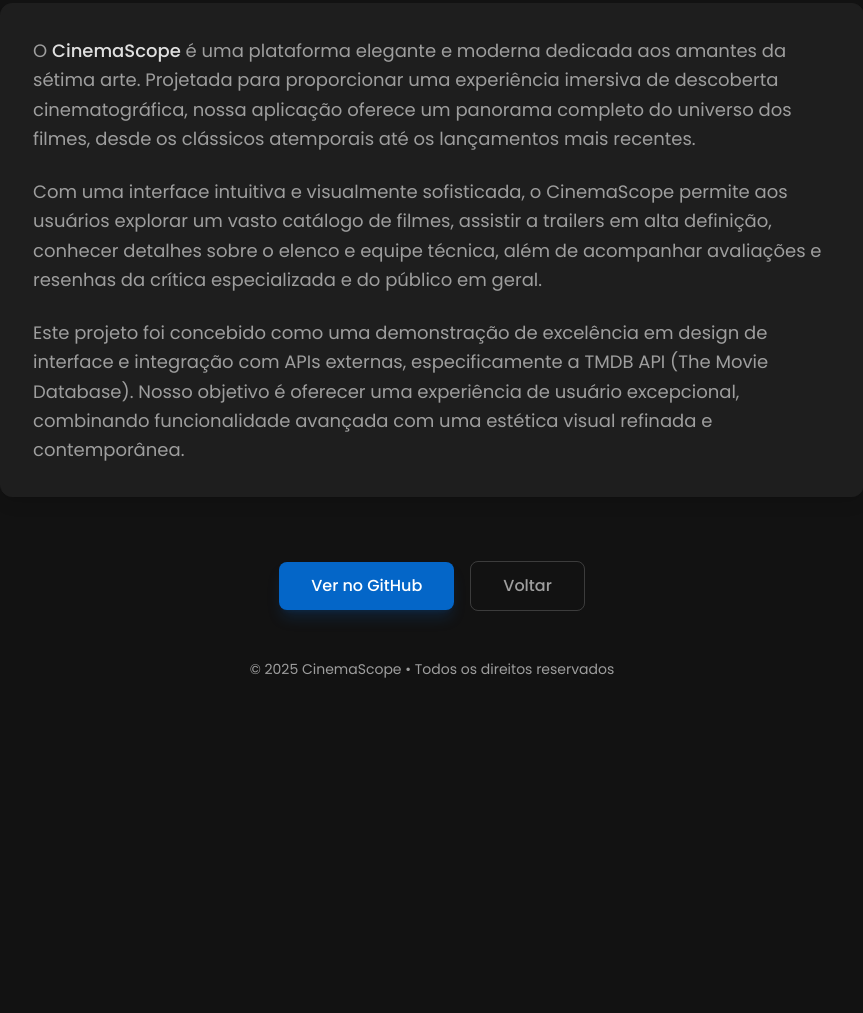
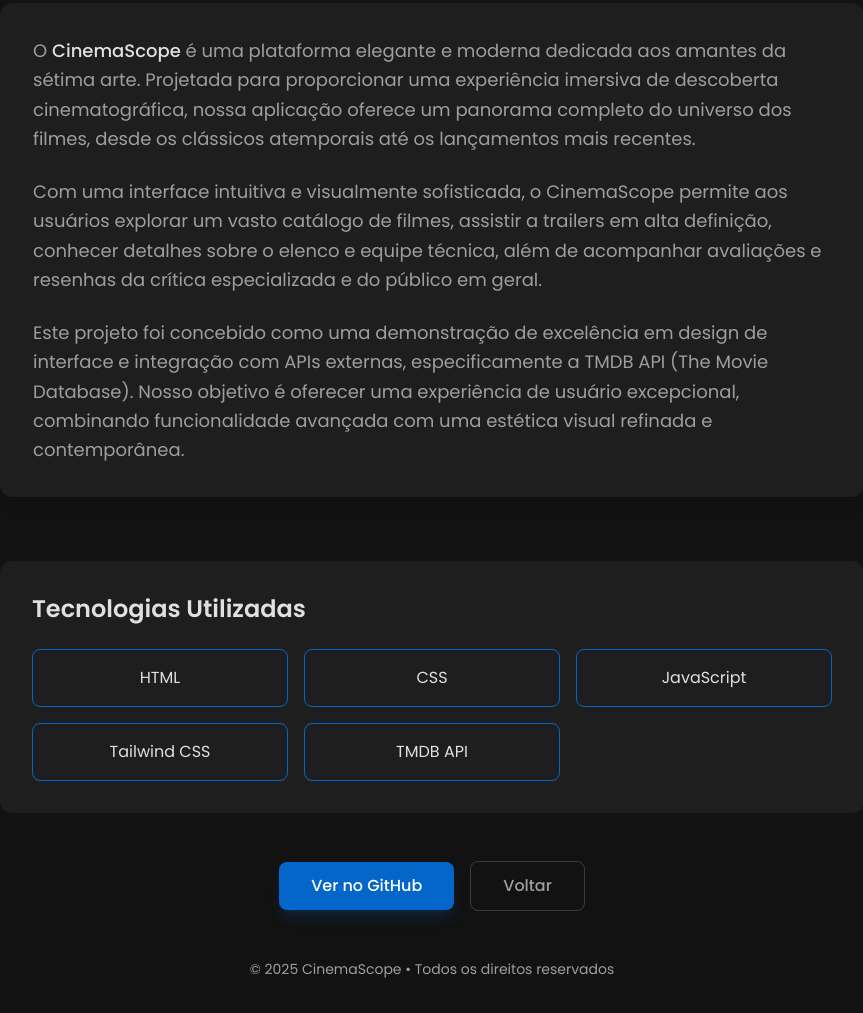
Before and after one commit to willzky23/Cineflow, a plain HTML site: page sobre.html in a window 1280 px wide. Shown: the part 201-1214 px from the top of the page, without its empty margins (208-1071 px from the left). Before the commit the page ends 944 px from the top, so only its background shows below. Drawn offline with nearby package versions, Linux system fonts and the light colour scheme.

Commit message:
Add files via upload

```diff
--- a/sobre.html
+++ b/sobre.html
@@ -113,16 +113,39 @@
         </div>
       </section>
 
+       <!-- Technologies Section -->
+       <section class="bg-[#1E1E1E] rounded-xl p-8">
+        <h2 class="text-2xl font-semibold mb-6">Tecnologias Utilizadas</h2>
+        <div class="grid grid-cols-2 md:grid-cols-3 gap-4">
+            <div class="tech-tag bg-[#1E1E1E] border border-[#0466C8] rounded-lg p-4 text-center">
+                <span class="text-[#E0E0E0]">HTML</span>
+            </div>
+            <div class="tech-tag bg-[#1E1E1E] border border-[#0466C8] rounded-lg p-4 text-center">
+                <span class="text-[#E0E0E0]">CSS</span>
+            </div>
+            <div class="tech-tag bg-[#1E1E1E] border border-[#0466C8] rounded-lg p-4 text-center">
+                <span class="text-[#E0E0E0]">JavaScript</span>
+            </div>
+            <div class="tech-tag bg-[#1E1E1E] border border-[#0466C8] rounded-lg p-4 text-center">
+                <span class="text-[#E0E0E0]">Tailwind CSS</span>
+            </div>
+            <div class="tech-tag bg-[#1E1E1E] border border-[#0466C8] rounded-lg p-4 text-center">
+                <span class="text-[#E0E0E0]">TMDB API</span>
+            </div>
+        </div>
+    </section>
 
       <!-- Actions -->
-      <section class="flex flex-col sm:flex-row gap-4 justify-center items-center section animate-fade-in-slow" style="animation-delay: 0.6s;">
-        <a href="https://github.com/username/cinemascope" target="_blank" rel="noopener noreferrer" class="px-8 py-3 bg-accent hover:bg-accent/80 rounded-lg transition-all duration-300 text-white font-medium shadow-lg shadow-accent/20 flex items-center justify-center">
+      <section class="flex flex-col sm:flex-row gap-4 mt-12 justify-center items-center section animate-fade-in-slow" style="animation-delay: 0.6s;">
+        <a href="https://github.com/willzky23/Cineflow" target="_blank" rel="noopener noreferrer" class="px-8 py-3 bg-accent hover:bg-accent/80 rounded-lg transition-all duration-300 text-white font-medium shadow-lg shadow-accent/20 flex items-center justify-center">
           Ver no GitHub
         </a>
 
+        <a href="home.html">
         <button onclick="window.history.back()" class="px-8 py-3 bg-transparent hover:bg-dark-card border border-text-secondary/30 hover:border-accent/50 rounded-lg transition-all duration-300 text-text-secondary hover:text-text-primary font-medium">
           Voltar
         </button>
+      </a>
       </section>
     </main>
 
```
Also changed, not shown: home.html (+1 -1 lines).
